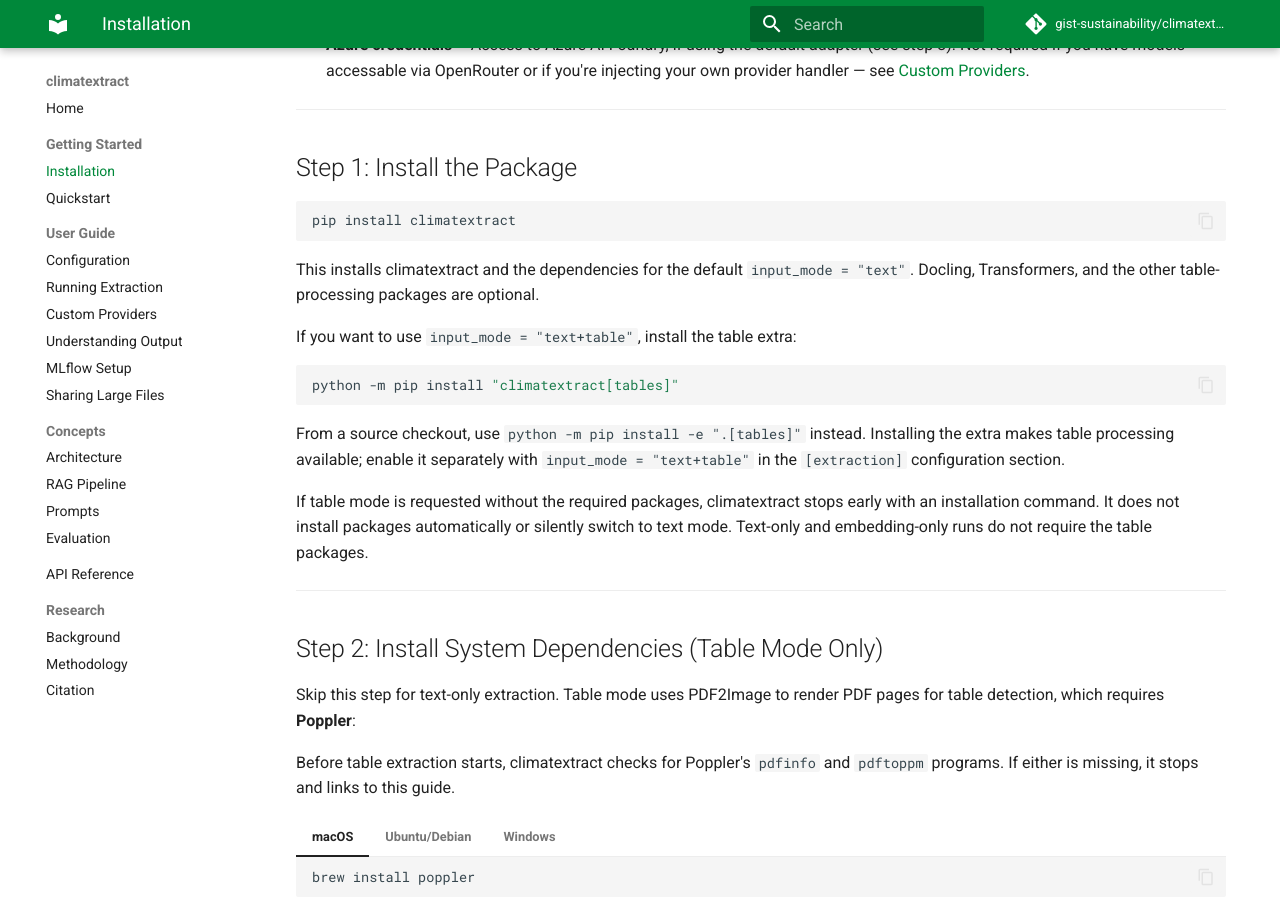
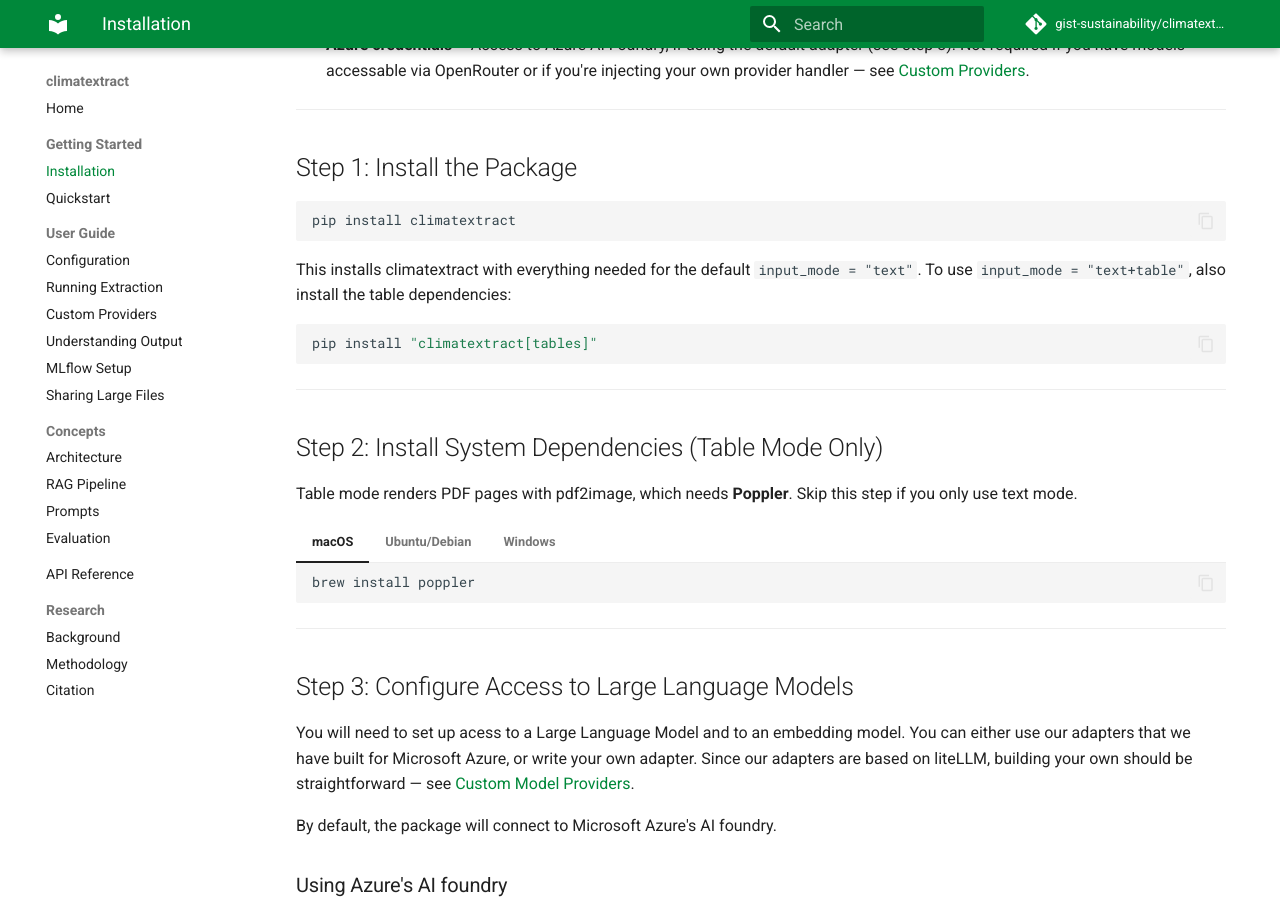
Before and after one commit to gist-sustainability/climatextract, an MkDocs documentation site: the page built from docs/getting-started/installation.md, in a window 1280 px wide and 900 px high, scrolled down 365 px. Built offline with MkDocs 1.6.1 and Material for MkDocs 9.7.7, drawn with Linux system fonts in a browser that asks for light colours; comment, search, counter and statistics services are not loaded.

Commit message:
docs: clean up table dependency documentation

````diff
--- a/docs/getting-started/installation.md
+++ b/docs/getting-started/installation.md
@@ -19,33 +19,18 @@
 pip install climatextract
 ```
 
-This installs climatextract and the dependencies for the default `input_mode = "text"`.
-Docling, Transformers, and the other table-processing packages are optional.
-
-If you want to use `input_mode = "text+table"`, install the table extra:
+This installs climatextract with everything needed for the default `input_mode = "text"`.
+To use `input_mode = "text+table"`, also install the table dependencies:
 
 ```bash
-python -m pip install "climatextract[tables]"
+pip install "climatextract[tables]"
 ```
-
-From a source checkout, use `python -m pip install -e ".[tables]"` instead.
-Installing the extra makes table processing available; enable it separately
-with `input_mode = "text+table"` in the `[extraction]` configuration section.
-
-If table mode is requested without the required packages, climatextract stops
-early with an installation command. It does not install packages automatically
-or silently switch to text mode. Text-only and embedding-only runs do not
-require the table packages.
 
 ---
 
 ## Step 2: Install System Dependencies (Table Mode Only)
 
-Skip this step for text-only extraction. Table mode uses PDF2Image to render
-PDF pages for table detection, which requires **Poppler**:
-
-Before table extraction starts, climatextract checks for Poppler's `pdfinfo` and
-`pdftoppm` programs. If either is missing, it stops and links to this guide.
+Table mode renders PDF pages with pdf2image, which needs **Poppler**. Skip this step if you only use text mode.
 
 === "macOS"
 
````
Also changed, not shown: README.md (+2 -8 lines), docs/user-guide/configuration.md (+1 -12 lines).
